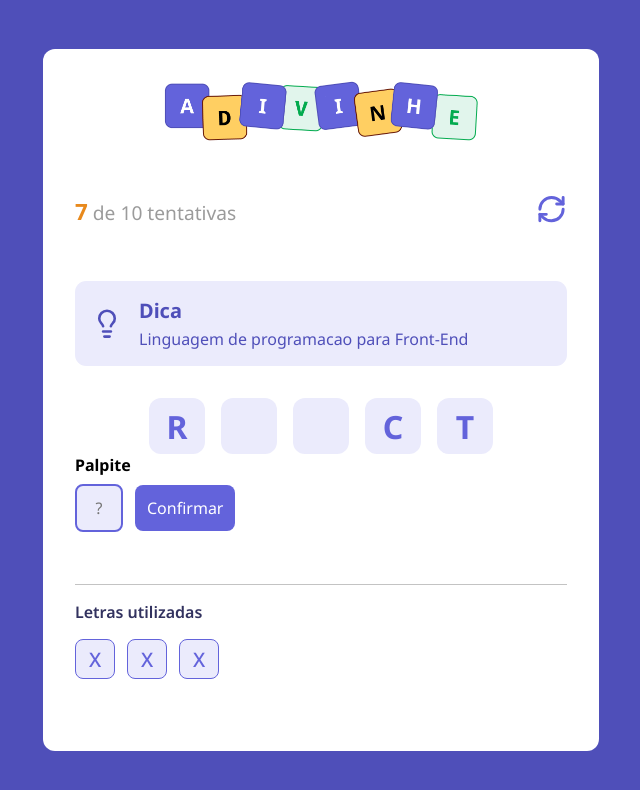
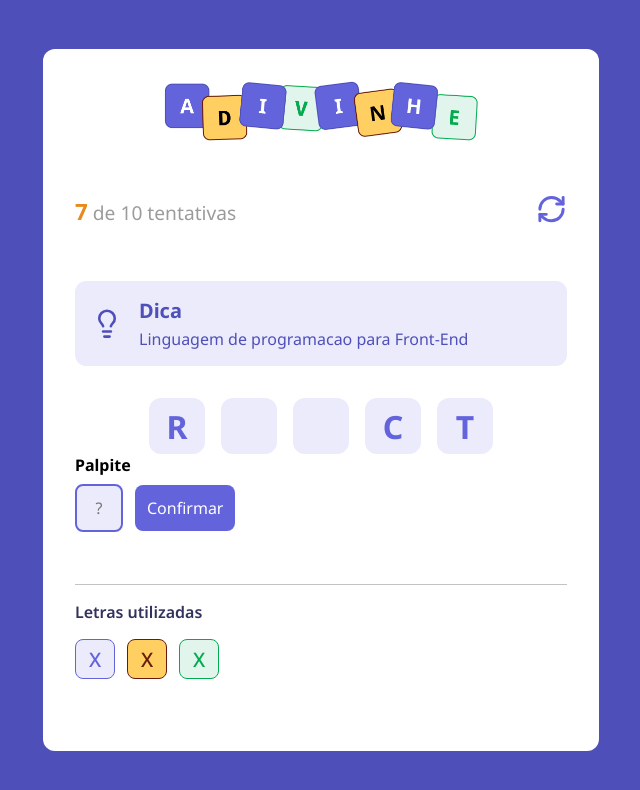
Before and after one commit to IsaaczZj/Adivinha--o, a React (Vite) app: page / in a window 1280 px wide. Shown: the top 790 px of the page, without its empty margins (319-959 px from the left). Built offline with nearby package versions, Linux system fonts and the light colour scheme.

Commit message:
finalizando estilizacao dos componentes

```diff
--- a/src/components/Letter/index.tsx
+++ b/src/components/Letter/index.tsx
@@ -3,10 +3,11 @@ import styles from "./styles.module.css";
 type LetterProps = {
   value?: string;
   size?: "small" | 'default';
+  color?:'default' | 'correct' | 'wrong'
 };
-export default function Letter({ value = "", size = "default" }: LetterProps) {
+export default function Letter({ value = "", size = "default", color = 'default'}: LetterProps) {
   return (
-    <div className={` ${styles.letter} ${size === 'small' && styles.small}`}>
+    <div className={` ${styles.letter} ${size === 'small' && styles.small} ${color === 'correct' && styles.correct} ${color === 'wrong' && styles.wrong}`}>
       <span>{value}</span>
     </div>
   );
--- a/src/components/Letter/styles.module.css
+++ b/src/components/Letter/styles.module.css
@@ -19,3 +19,14 @@
   font-weight: 500;
   border: 1px solid #6363db;
 }
+
+.correct{
+  background-color: #e1f5ec;
+  border-color: #03ab4f;
+  color: #03ab4f;
+}
+.wrong{
+  background-color: #ffcf62;
+  border-color: #691b0a;
+  color: #691b0a;
+}
--- a/src/components/LettersUsed/index.tsx
+++ b/src/components/LettersUsed/index.tsx
@@ -7,8 +7,8 @@ export default function LettersUsed() {
       <h5>Letras utilizadas</h5>
       <div>
         <Letter value="x" size="small"/>
-        <Letter value="x" size="small"/>
-        <Letter value="x" size="small"/>
+        <Letter value="x" size="small" color="wrong"/>
+        <Letter value="x" size="small" color="correct"/>
       </div>
     </div>
   );
```
